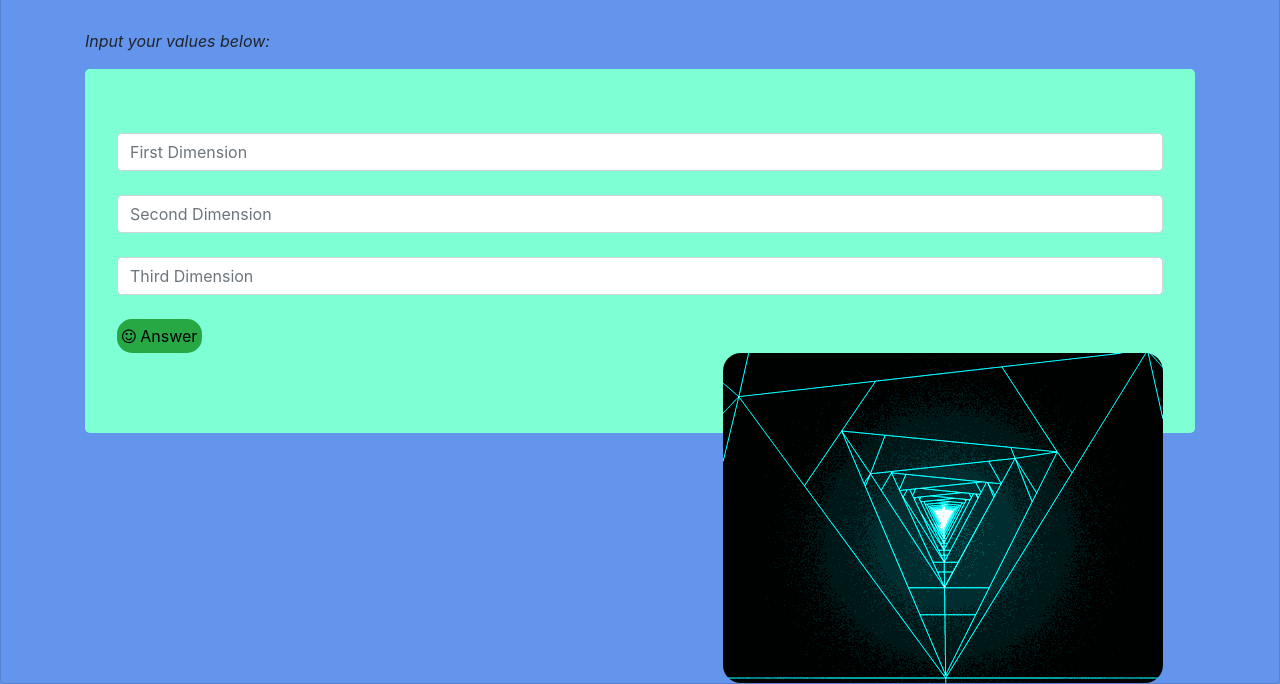
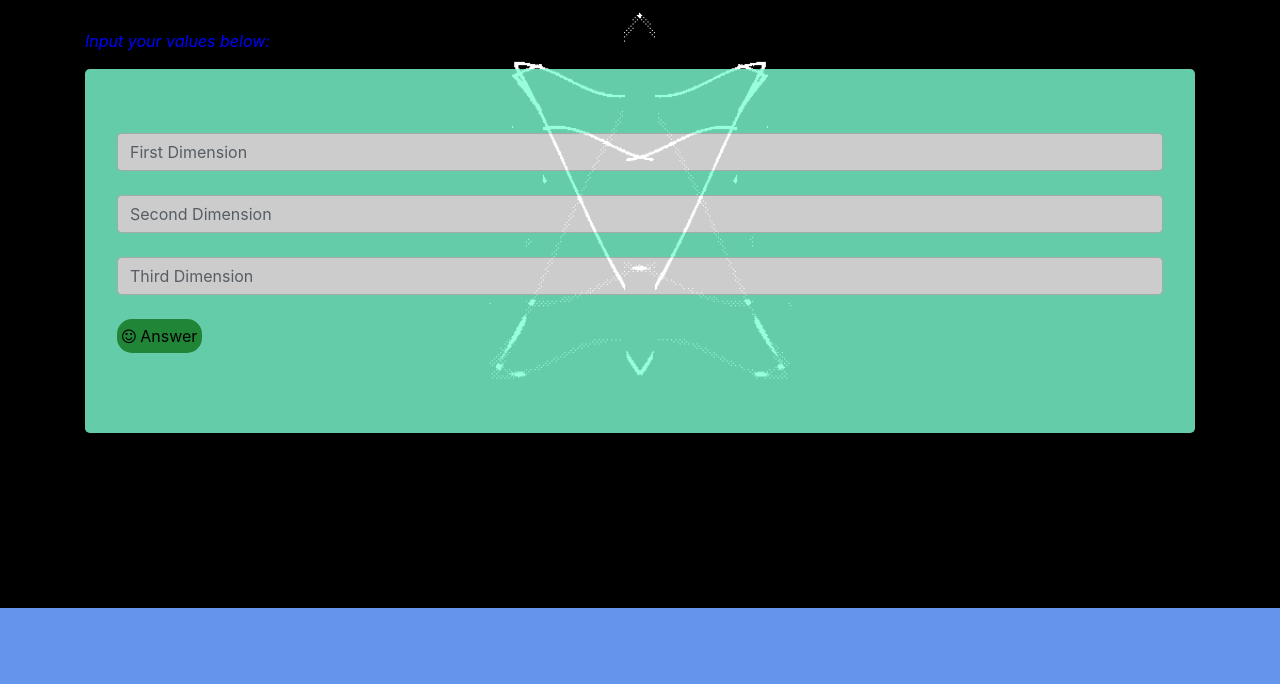
Before and after one commit to JeffreyKirigo/triangleTracker, a plain HTML site: page index.html in a window 1280 px wide. Shown: the part 192-876 px from the top of the page. After the commit the page ends 800 px from the top, so only its background shows below. Drawn offline with Linux system fonts and the light colour scheme.

Commit message:
changed back ground image

```diff
--- a/css/style.css
+++ b/css/style.css
@@ -16,6 +16,19 @@ button{
     size: 50%;
   }
 img{
+  size: 12px;
   border-radius: 18px;
   float: right;
 }
+body{
+  background-repeat: no-repeat;
+  background-position: center;
+  background-size: cover;
+  background-image: url(../image/ello-optimized-834e2558.jpeg)
+}
+p{
+  color: blue;
+}
+.jumbotron{
+  opacity: 0.8;
+}
--- a/index.html
+++ b/index.html
@@ -23,12 +23,10 @@
     <br>
     <button class="bg-success" type="submit" onclick="Answer() "><i class="fa fa-smile-o" aria-hidden="true"></i>
     </i>Answer</button>
-
-    <div>
-    <img src="image/giphy.gif" alt="Triangle">
-    </div>
-
-      </form>
+      <div>
+        <h3 id="output"></h3>
+      </div>
+         </form>
   </div>
       <script src="js/triangle.js"></script>
 </body>
```
Also changed, not shown: image/ello-optimized-834e2558.jpeg (added), 1 other file.
